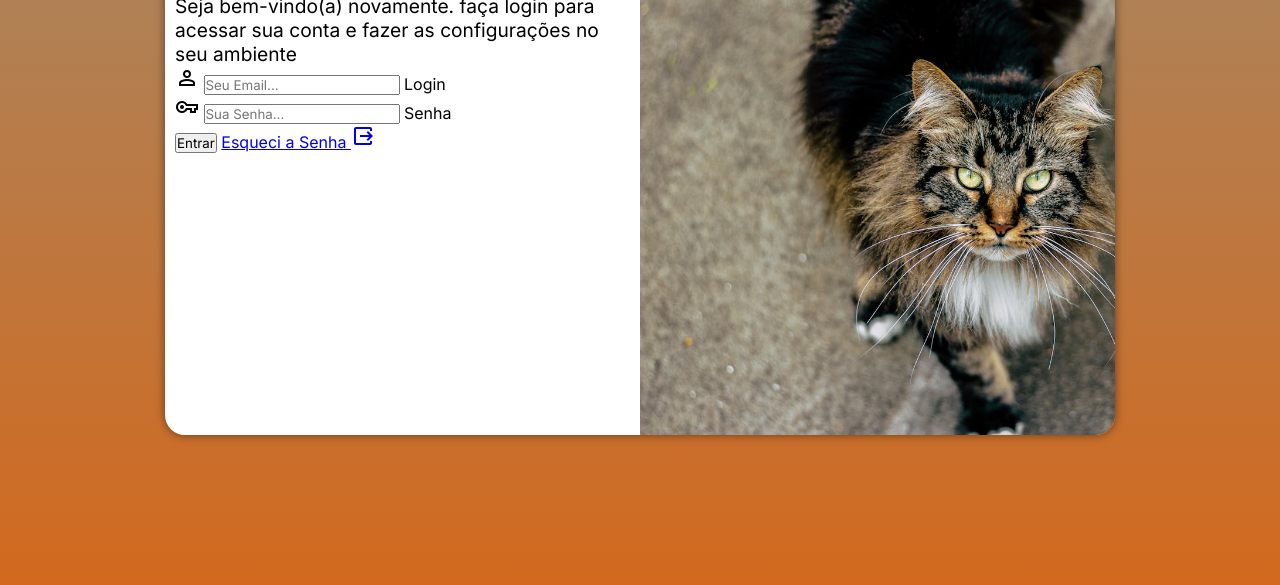
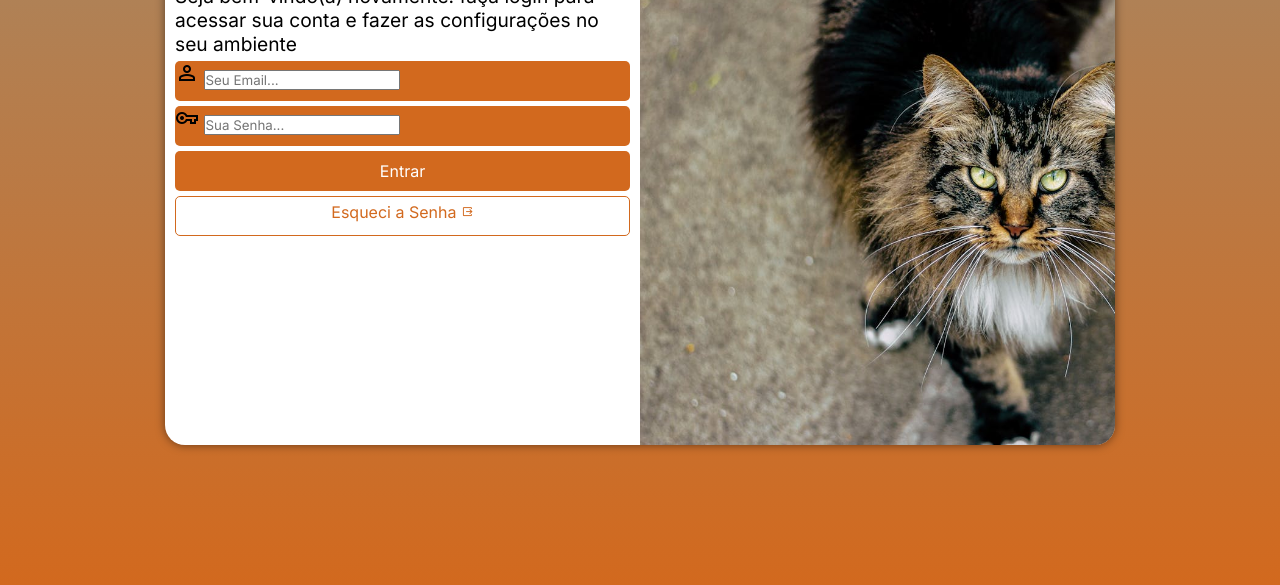
Before and after one commit to dev-victorsales/projeto-login, a plain HTML site: page index.html in a window 1280 px wide. Shown: the part 215-800 px from the top of the page. Drawn offline with nearby package versions, Linux system fonts and the light colour scheme.

Commit message:
formatação de formulario

```diff
--- a/estilos/style.css
+++ b/estilos/style.css
@@ -1,12 +1,6 @@
 @charset "UTF-8";
 
 @import url('https://fonts.googleapis.com/css2?family=Inter:ital,opsz,wght@0,14..32,100..900;1,14..32,100..900&display=swap');
-/*
-    Paleta de cores
-    Verde: #49a09d
-
-
-*/
 * {
     padding: 0px;
     margin: 0px;
@@ -34,7 +28,7 @@ section#login {
     transform: translate(-50%, -50%);
     background-color: white;
     width: 250px;
-    height: 500px;
+    height: 520px;
     border-radius: 20px;
     overflow: hidden;
     box-shadow: 0px 0px 10px rgba(0, 0, 0, 0.500);
@@ -63,3 +57,51 @@ div#formulario h1 {
 div#formulario p {
     font-size: 0.8em;
 }
+div.campo > label {
+    display: none;
+}
+form > div.campo {
+   background-color: chocolate;
+   display: block;
+   width: 100%;
+   height: 40px;
+   border-radius: 5px;
+   margin: 5px 0px;
+}
+
+form > input[type=submit] {
+    display: block;
+    font-size: 1em;
+    width: 100%;
+    height: 40px;
+    background-color: chocolate;
+    color: white;
+    border: none;
+    border-radius: 5px;
+}
+
+form > input[type=submit]:hover {
+    background-color: rgb(207, 125, 67);
+}
+
+form > a.botao {
+    display: block;
+    padding-top: 5px;
+    margin-top: 5px;
+    text-align: center;
+    font-size: 1em;
+    width: 100%;
+    height: 40px;
+    background-color: white;
+    border: 1px solid chocolate;
+    text-decoration: none;
+    color: chocolate;
+    border-radius: 5px;
+}
+form > a.botao:hover {
+    background-color: chocolate;
+    color: white;
+}
+form > a.botao > span {
+    font-size: 0.8em;
+}
--- a/index.html
+++ b/index.html
@@ -29,7 +29,7 @@
                     <label for="isenha">Senha</label>
                   </div>
                   <input type="submit" value="Entrar">
-                  <a href="esqueci.html">Esqueci a Senha <span class="material-symbols-outlined">output</span></a>
+                  <a href="esqueci.html" class="botao">Esqueci a Senha <span class="material-symbols-outlined">output</span></a>
 
                 </form>
             </div>
```
